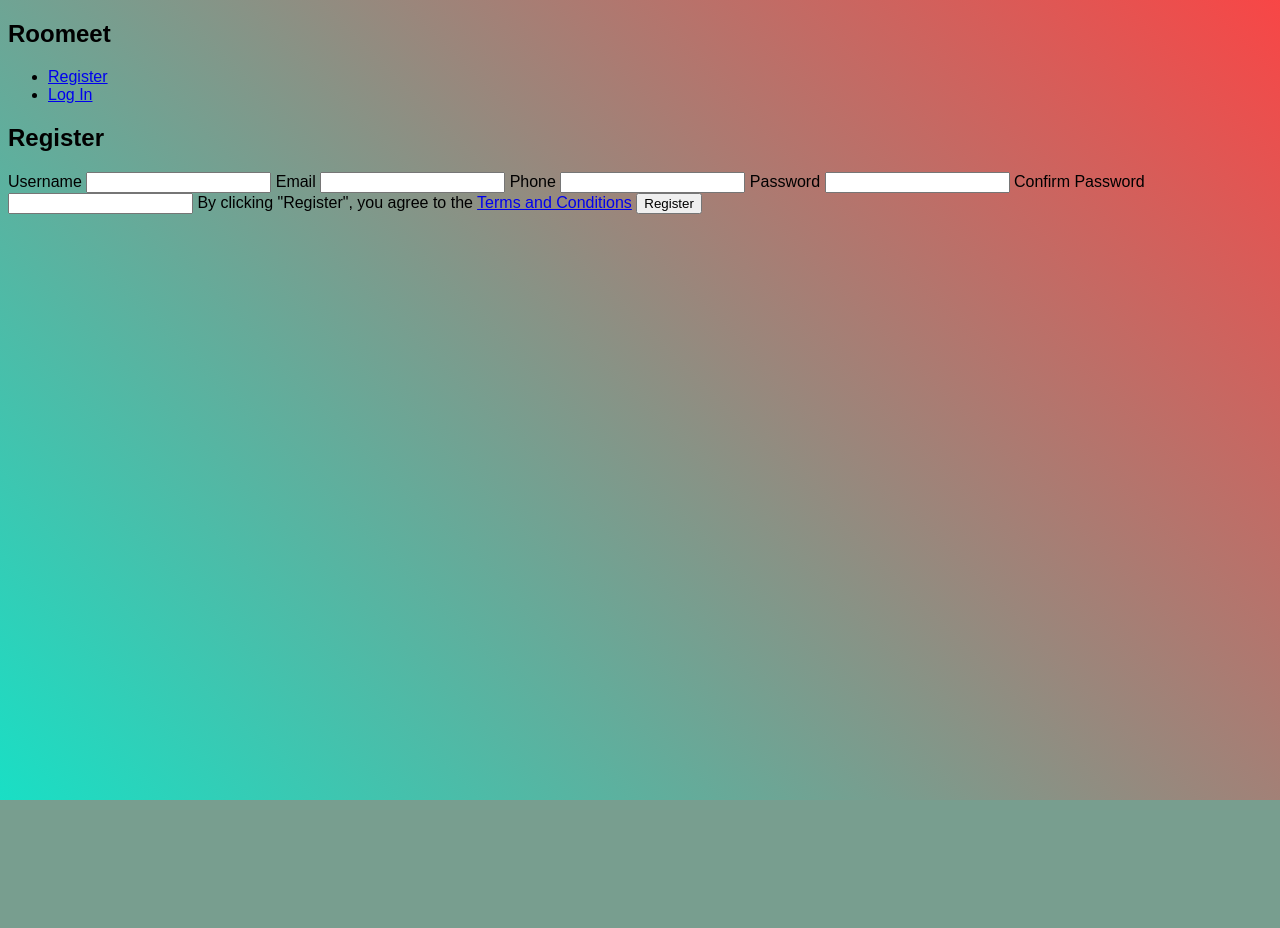
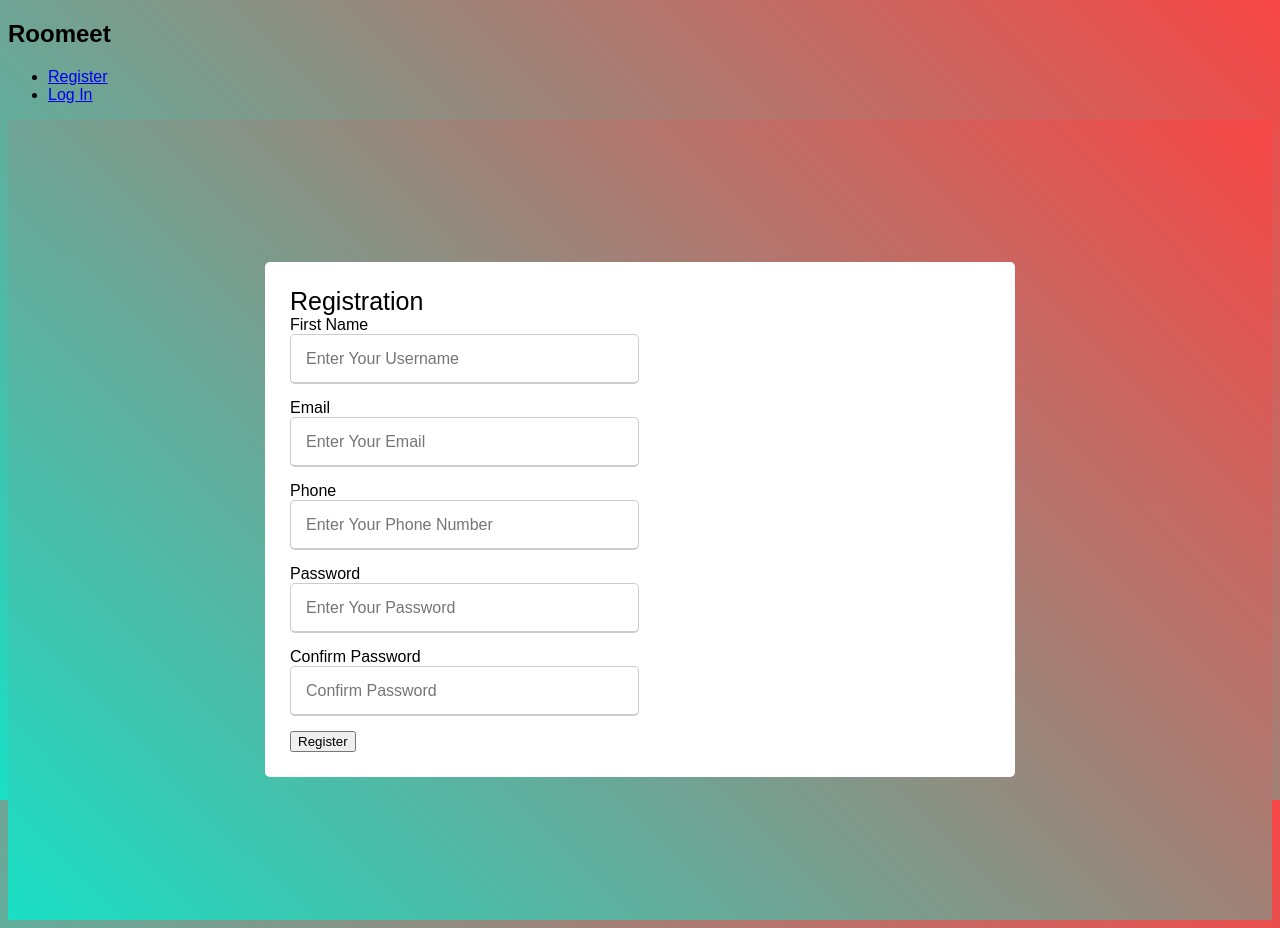
Before and after one commit to abhiramrp/RoomeetProject, a Flask app: page /auth/register in a window 1280 px wide. Before the commit the page ends 800 px from the top, so only its background shows below. Run offline with Flask 2, Linux system fonts and the light colour scheme.

Commit message:
integratin registration

```diff
--- a/flaskr/static/main.css
+++ b/flaskr/static/main.css
@@ -37,3 +37,92 @@ body {
     text-align: center;
     font-size: 100%;
 }
+{
+    margin: 0;
+    padding: 0;
+    box-sizing: border-box;
+
+}
+.boxed{
+    display: flex;
+    height: 100vh;
+    justify-content: center;
+    align-items: center;
+    background: linear-gradient(45deg, #19dfc5, #f84646);
+}
+.boxed .container{
+    max-width: 700px;
+    width: 100%;
+    background: #fff;
+    padding: 25px;
+    border-radius: 5px;
+}
+.boxed .container .title{
+    font-size: 25px;
+    font-weight: 500;
+    position: relative
+}
+.boxed .container  form .user-details{
+    display: flex;
+    flex-wrap: wrap;
+    justify-content: space-between;
+    margin: 20px 0 20px 0;
+}
+form .user-details .input-box{
+    margin-bottom: 15px;
+    width: calc(100%/2 - 20px);
+}
+ .user-details .input-box details{
+     display: block;
+     font-weight: 500;
+     margin-bottom: 5px;
+ }
+.user-details .input-box input{
+   height: 45px;
+   width: 100%;
+   outline: none;
+   border-radius: 5px;
+   border: 1px solid #ccc;
+   padding-left: 15px;
+   font-size: 16px;
+   border-bottom-width: 2px;
+   transition: all 0.3s ease;
+}
+.user-details .input-box input:focus,
+.user-details .input-box input:valid{
+    border-color:#f84646;
+}
+form .gender-details .gender-title{
+    font-size: 20px;
+    font-weight: 500;
+}
+form .gender-details .category{
+    display: flex;
+    width: 80%;
+    margin: 14px 0;
+    justify-content: space-between;
+}
+.gender-details .category label{
+    display: flex;
+    align-items: center;
+}
+.gender-details .category .dot{
+    height: 18px;
+    width: 18px;
+    background: #d9d9d9;
+    border-radius: 50%;
+    margin-right: 10px;
+    border: 5px solid transparent;
+    transition: all 0.3s ease;
+}
+
+#dot-1:checked ~ .category label .one,
+#dot-2:checked ~ .category label .two,
+#dot-3:checked ~ .category label .three{
+    border-color:#f84646;
+    background: #19dfc5;
+}
+
+form input[type="radio"]{
+    display: none;
+}
--- a/flaskr/templates/auth/register.html
+++ b/flaskr/templates/auth/register.html
@@ -1,22 +1,59 @@
 {% extends 'base.html' %}
 
-{% block header %}
-  <h1>{% block title %}Register{% endblock %}</h1>
+{% block content %}
+
+<form method="post">
+  <div class = "boxed">
+    <div class = "container">
+      <div class="title">Registration</div>
+      <form action = "#">
+          <div class="user-details">
+              <div class="input-box">
+                <span class="details" for="username">First Name</span>
+                <input name="username" id="username" placeholder = "Enter Your Username" required>
+              </div>
+              <div class="input-box">
+                <label class="details" for="email">Email</label>
+                <input type="email" name="email" id="email" placeholder = "Enter Your Email" required>
+              </div>
+              <div class="input-box">
+                <label class="details" for="phone">Phone</label>
+                <input type="tel" name="phone" id="phone" placeholder = "Enter Your Phone Number" required>
+              </div>
+              <div class="input-box">
+                <label class="details" for="password">Password</label>
+                <input type="password" name="password" id="password" placeholder = "Enter Your Password" required>
+              </div>
+              <div class="input-box">
+                <label class="details" for="cpassword">Confirm Password</label>
+                <input type="password" name="cpassword" id="cpassword" placeholder = "Confirm Password" required>
+              </div>
+          </div>
+          <!-- <div class="gender-details">
+              <input type="radio" name="gender" id="dot-1">
+              <input type="radio" name="gender" id="dot-2">
+              <input type="radio" name="gender" id="dot-3">
+              <span class = "gender-tittle">Gender</span>
+              <div class="category">
+                  <label for="dot-1">
+                      <span class="dot one"></span>
+                      <span class="gender">Male</span>
+                  </label>
+                  <label for="dot-2">
+                      <span class="dot two"></span>
+                      <span class="gender">Female</span>
+                  </label>
+                  <label for="dot-3">
+                      <span class="dot three"></span>
+                      <span class="gender">Other</span>
+                  </label>
+              </div>
+          </div> -->
+          <div class="button">
+              <input type="submit" value="Register">
+          </div>
+      </form>
+  </div>
+  </div>
+</form>
 {% endblock %}
-
-{% block content %}
-  <form method="post">
-    <label for="username">Username</label>
-    <input name="username" id="username" required>
-    <label for="email">Email</label>
-    <input type="email" name="email" id="email" required>
-    <label for="phone">Phone</label>
-    <input type="tel" name="phone" id="phone" required>
-    <label for="password">Password</label>
-    <input type="password" name="password" id="password" required>
-    <label for="cpassword">Confirm Password</label>
-    <input type="password" name="cpassword" id="cpassword" required>
-    By clicking "Register", you agree to the <a href="https://docs.google.com/document/d/1Ho4h0hbFhs8piMVdtvyKe8SyvcMFHS6aTww1hdfFbxw/edit?usp=sharing">Terms and Conditions</a>
-    <input type="submit" value="Register">
-  </form>
-{% endblock %}
```
Also changed, not shown: instance/flaskr.sqlite.
